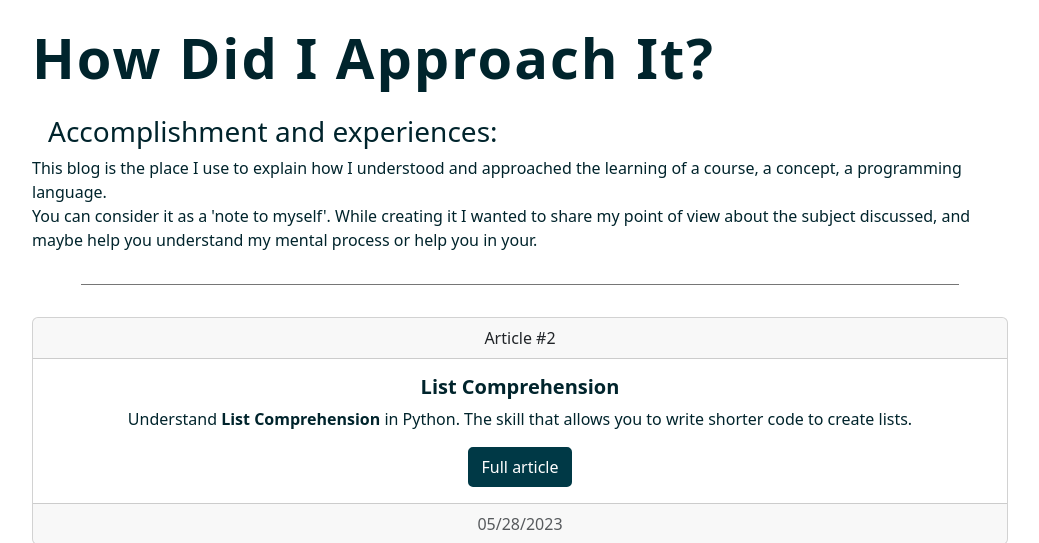
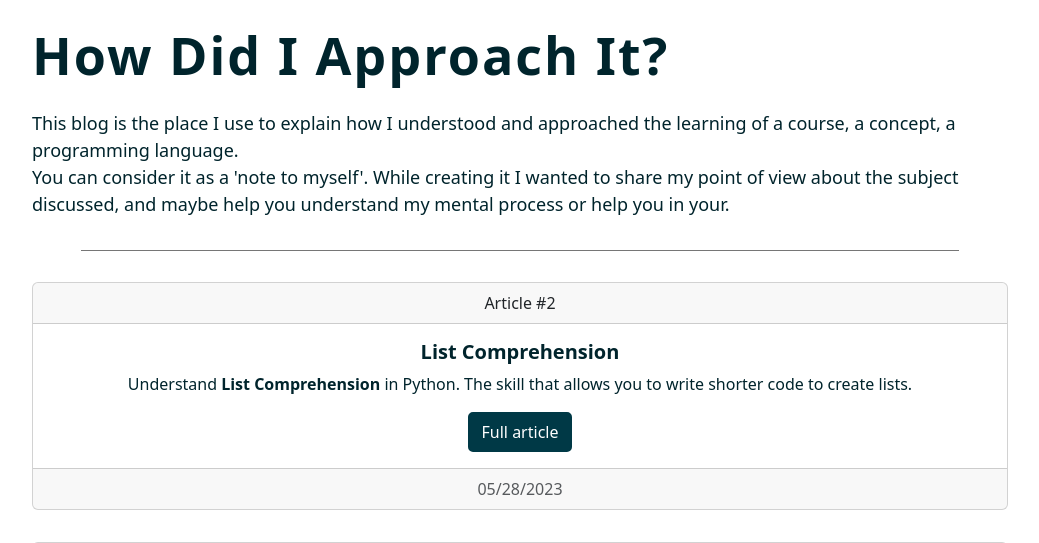
Before and after one commit to CD777XC/flask-portfolio, a Flask app: page /blog in a window 1280 px wide. Shown: the part 67-610 px from the top of the page, without its empty margins (120-1159 px from the left). Run offline with Flask 3, Linux system fonts and the light colour scheme; some libraries are stand-ins or nearby versions.

Commit message:
CSS modif

```diff
--- a/static/css/style.css
+++ b/static/css/style.css
@@ -55,7 +55,7 @@ img{
 }
 
 .title{
-  font-size: 3.5em;
+  font-size: 3.25em;
   font-weight: 900;
   margin: 1.5rem auto;
 }
@@ -98,6 +98,10 @@ footer{
 
 /* Blog */
 
+.blog p{
+  font-size: large;
+}
+
 .blog-img,
 .blog-txt{
   border: 1px solid var(--grey);
@@ -112,7 +116,6 @@ footer{
   margin: 1rem auto;
 }
 
-.blog h3,
 .blog-title,
 .blog-sub{
   padding-left: 1rem;
@@ -139,7 +142,8 @@ footer{
   border-radius: 5px;
 }
 
-.card .btn:hover{
+.card .btn:hover,
+.card .btn:active{
   border: 2px solid var(--dark-blue);
   background-color: white;
   color: var(--dark-blue);
--- a/templates/blog.html
+++ b/templates/blog.html
@@ -5,7 +5,6 @@
 <main>
     <div class="container blog">
         <h1 class="title text-capitalize">How did I approach it?</h1>
-        <h3>Accomplishment and experiences:</h3>
         <p>This blog is the place I use to explain how I understood and approached the learning of a course, a concept, a programming language.<br>You can consider it as a 'note to myself'. While creating it I wanted to share my point of view about the subject discussed, and maybe help you understand my mental process or help you in your.</p>
     </div>
     <div class="card text-center">
```
